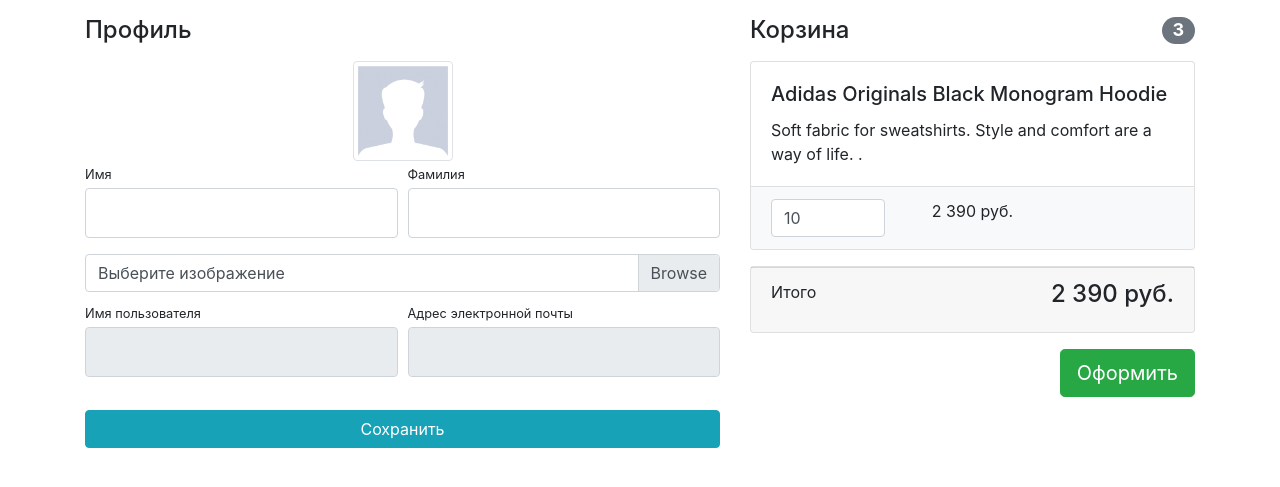
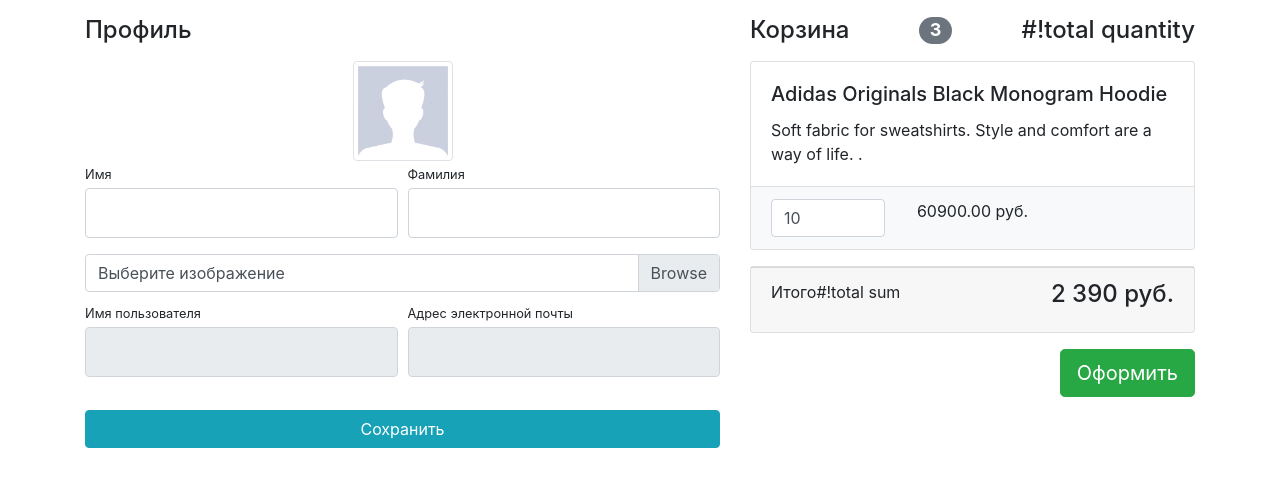
Before and after one commit to mazuralexey93/Django2, a Django app: template users/templates/users/profile.html in a window 1280 px wide. Shown: the part 56-543 px from the top of the page. Run offline with Django 3.2, Linux system fonts and the light colour scheme; data comes from the database, SQL or seed files in the repository; tables that the repository leaves empty hold one stand-in row (values such as "Sample post"); the template is opened without the code that fills it: values that come from a table or form of the project are taken from there, most other values are stand-ins (such as "Sample title", 1, 10 or a date in 2020); some libraries are stand-ins or nearby versions.

Commit message:
added sum() method for Basket

```diff
--- a/baskets/models.py
+++ b/baskets/models.py
@@ -12,3 +12,6 @@ class Basket(models.Model):
 
     def __str__(self):
         return f'Корзина для {self.user.username} | Продукт {self.product.name}'
+
+    def sum(self):
+        return self.quantity * self.product.price
--- a/baskets/templates/baskets/baskets.html
+++ b/baskets/templates/baskets/baskets.html
@@ -1,7 +1,7 @@
 {% if baskets %}
 
     <h4 class="mt-3 mb-3 d-flex justify-content-between align-items-center mb-3">
-        Корзина <span class="badge badge-secondary badge-pill">3</span>
+        Корзина <span class="badge badge-secondary badge-pill">3</span> #!total quantity
     </h4>
     {% for basket in baskets %}
         <div class="card mb-3">
@@ -16,7 +16,7 @@
                         <input name="basketID" type="number" class="form-control"
                                value="{{ basket.quantity }}" min="0">
                     </div>
-                    <div class="col-lg-4">2 390 руб.</div>
+                    <div class="col-lg-4">{{ basket.sum }} руб.</div>
                     <div class="col-lg-4">
                         <a href="{% url 'baskets:basket_remove' basket.id %}">
                             <i class="fas fa-trash"></i>
@@ -31,7 +31,7 @@
     <div class="card mb-3">
         <div class="card-footer">
             <p class="float-left">Итого</p>
-            <h4 class="float-right">2 390 руб.</h4>
+            <h4 class="float-right">2 390 руб.</h4> #!total sum
         </div>
     </div>
     <button type="button" class="btn btn-success btn-lg float-right">Оформить</button>
```
